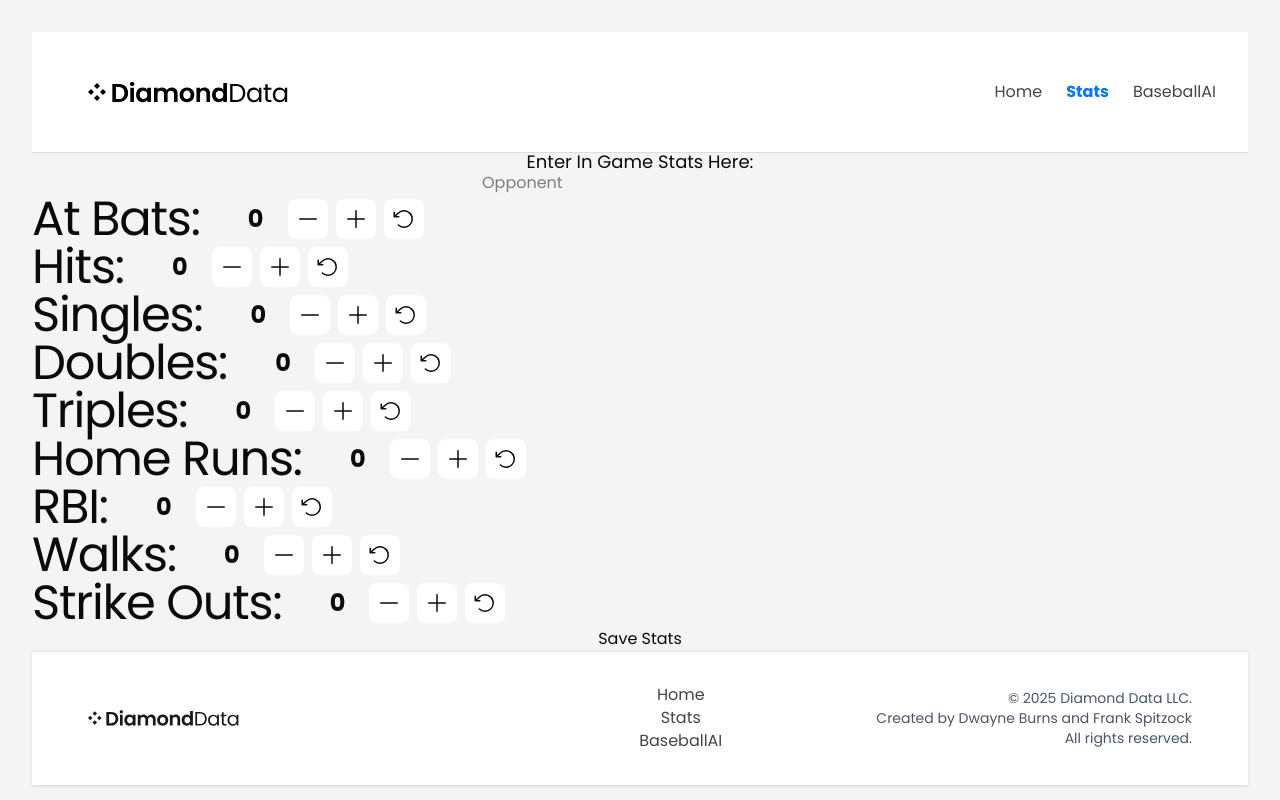
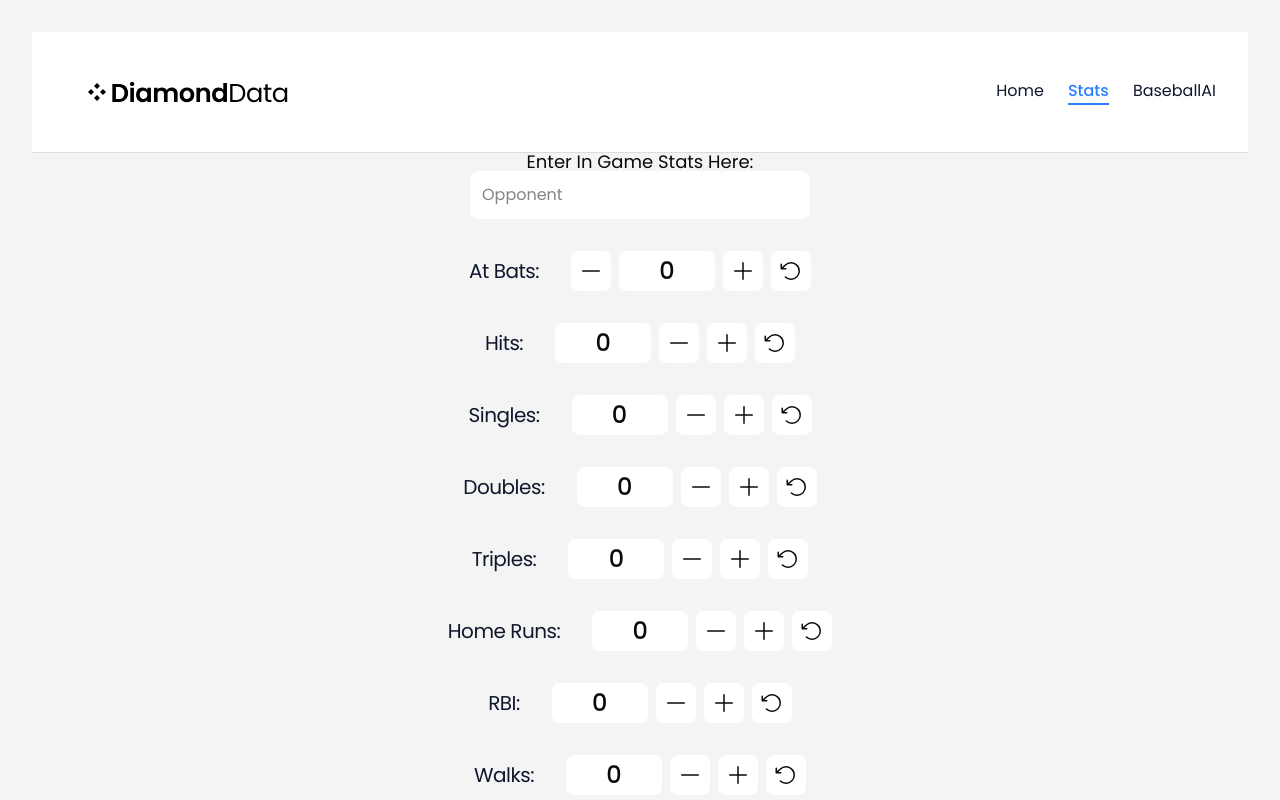
Before and after one commit to FSpitzock/Diamond_Data_Baseball_Stat_Tracker, a React (Vite) app: page /Stats in a window 1280 px wide. Shown: the top 800 px of the page. Built offline with nearby package versions, Linux system fonts and the light colour scheme; no server answers.

Commit message:
Edited field labels and setup initial container styling

```diff
--- a/src/App.css
+++ b/src/App.css
@@ -3,35 +3,76 @@
 
 @custom-variant dark (&:is(.dark *));
 
-/* Brand uses tailwind Blue and Neutral Colors */
+/* Brand uses tailwind Blue and Slate Colors */
 
 @theme {
   --font-sans: "Poppins", system-ui, Avenir, Helvetica, Arial, sans-serif;
 }
 
 @layer base {
-  h1 {
-    @apply text-lg leading-none;
+  h1 { @apply
+    text-lg
+    leading-none;
   }
-  h2 {
-    @apply text-5xl tracking-tight;
+  h2 { @apply
+    text-5xl
+    tracking-tight;
   }
-  h3 {
-    @apply text-xs text-blue-500;
+  h3 { @apply
+    text-xs
+    text-blue-500;
   }
-  h4 {
-    @apply text-xs text-slate-400 tracking-widest uppercase;
+  h4 { @apply
+    text-xs
+    text-slate-400
+    tracking-widest
+    uppercase;
+  }
+  input {@apply
+    p-3
+    rounded-md
+    bg-white
   }
 }
 
 @layer components {
-  .card {
-    @apply bg-white p-4 rounded-lg;
+  .card { @apply
+    bg-white
+    p-4
+    rounded-lg;
   }
-  .iconButton {
-    @apply bg-white p-2 rounded-md hover:bg-slate-200 transition-colors;
+  .iconButton { @apply
+    bg-white
+    rounded-md
+    p-2
+    hover:bg-slate-200
+    transition-colors;
+  }
+  .counter { @apply
+    flex
+    flex-col
+    gap-8
+    w-full
+    items-center
   }
 }
+
+.label { @apply
+  text-xl
+  text-slate-900
+}
+
+.statInput { @apply
+  text-2xl
+  font-medium
+  text-center
+  w-24
+  p-1
+  rounded-md
+  bg-white;
+}
+
+
 
 #root {
   max-width: 1280px;
@@ -122,20 +163,20 @@
   gap: 1.5rem;
 }
 
-.nav-link {
-  text-decoration: none;
-  font-size: 1rem;
-  color: #444;
-  transition: color 0.2s ease;
+.nav-link { @apply
+  text-slate-900
+  transition-colors;
 }
 
-.nav-link:hover {
-  color: #0077ff;
+.nav-link { @apply
+  hover:text-blue-100;
 }
 
-.nav-link.active {
-  color: #0077ff;
-  font-weight: bold;
+.nav-link.active { @apply
+  text-blue-500
+  font-medium
+  border-b-2
+  border-blue-500
 }
 
 /* --- FOOTER (Centered) --- */
@@ -155,8 +196,8 @@
 
   display: flex;
   flex-direction: column;
-  align-items: center;   /* ✅ center items horizontally */
-  text-align: center;    /* ✅ center the text */
+  align-items: center;
+  text-align: center;
   gap: 1rem;
 }
 
--- a/src/components/Forms/GameStatsForm.tsx
+++ b/src/components/Forms/GameStatsForm.tsx
@@ -86,11 +86,11 @@ const saveToLocalStorage = () => {
       </div>
       <div className="row-container flex row items-center gap-8">
         <div>
-          <h2>At Bats:</h2>
+          <h2 className="label">At Bats:</h2>
         </div>
-        <div className="flex row items-center gap-2">
-          <div className="text-2xl font-bold text-center w-12">{gameStats.atBats}</div>
+        <div className="flex items-center gap-2">
           <button className="iconButton" onClick={() => setGameStats({ ...gameStats, atBats: gameStats.atBats - 1 })}><MinusIcon size={24} /></button>
+          <span className="statInput">{gameStats.atBats}</span>
           <button className="iconButton" onClick={() => setGameStats({ ...gameStats, atBats: gameStats.atBats + 1 })}><PlusIcon size={24} /></button>
           <button className="iconButton" onClick={() => setGameStats({ ...gameStats, atBats: 0 })}><ArrowCounterClockwiseIcon size={24} /></button>
         </div>
@@ -98,10 +98,10 @@ const saveToLocalStorage = () => {
 
       <div className="row-container flex row items-center gap-8">
         <div>
-          <h2>Hits:</h2>
+          <h2 className="label">Hits:</h2>
         </div>
         <div className="flex row items-center gap-2">
-          <div className="text-2xl font-bold text-center w-12">{gameStats.hits}</div>
+          <div className="statInput">{gameStats.hits}</div>
           <button className="iconButton" onClick={() => setGameStats({ ...gameStats, hits: gameStats.hits - 1 })}><MinusIcon size={24} /></button>
           <button className="iconButton" onClick={() => setGameStats({ ...gameStats, hits: gameStats.hits + 1 })}><PlusIcon size={24} /></button>
           <button className="iconButton" onClick={() => setGameStats({ ...gameStats, hits: 0 })}><ArrowCounterClockwiseIcon size={24} /></button>
@@ -110,10 +110,10 @@ const saveToLocalStorage = () => {
 
       <div className="row-container flex row items-center gap-8">
         <div>
-          <h2>Singles:</h2>
+          <h2 className="label">Singles:</h2>
         </div>
         <div className="flex row items-center gap-2">
-          <div className="text-2xl font-bold text-center w-12">{gameStats.singles}</div>
+          <div className="statInput">{gameStats.singles}</div>
           <button className="iconButton" onClick={() => setGameStats({ ...gameStats, singles: gameStats.singles - 1 })}><MinusIcon size={24} /></button>
           <button className="iconButton" onClick={() => setGameStats({ ...gameStats, singles: gameStats.singles + 1 })}><PlusIcon size={24} /></button>
           <button className="iconButton" onClick={() => setGameStats({ ...gameStats, singles: 0 })}><ArrowCounterClockwiseIcon size={24} /></button>
@@ -122,10 +122,10 @@ const saveToLocalStorage = () => {
 
       <div className="row-container flex row items-center gap-8">
         <div>
-          <h2>Doubles:</h2>
+          <h2 className="label">Doubles:</h2>
         </div>
         <div className="flex row items-center gap-2">
-          <div className="text-2xl font-bold text-center w-12">{gameStats.doubles}</div>
+          <div className="statInput">{gameStats.doubles}</div>
           <button className="iconButton" onClick={() => setGameStats({ ...gameStats, doubles: gameStats.doubles - 1 })}><MinusIcon size={24} /></button>
           <button className="iconButton" onClick={() => setGameStats({ ...gameStats, doubles: gameStats.doubles + 1 })}><PlusIcon size={24} /></button>
           <button className="iconButton" onClick={() => setGameStats({ ...gameStats, doubles: 0 })}><ArrowCounterClockwiseIcon size={24} /></button>
@@ -134,10 +134,10 @@ const saveToLocalStorage = () => {
 
       <div className="row-container flex row items-center gap-8">
         <div>
-          <h2>Triples:</h2>
+          <h2 className="label">Triples:</h2>
         </div>
         <div className="flex row items-center gap-2">
-          <div className="text-2xl font-bold text-center w-12">{gameStats.triples}</div>
+          <div className="statInput">{gameStats.triples}</div>
           <button className="iconButton" onClick={() => setGameStats({ ...gameStats, triples: gameStats.triples - 1 })}><MinusIcon size={24} /></button>
           <button className="iconButton" onClick={() => setGameStats({ ...gameStats, triples: gameStats.triples + 1 })}><PlusIcon size={24} /></button>
           <button className="iconButton" onClick={() => setGameStats({ ...gameStats, triples: 0 })}><ArrowCounterClockwiseIcon size={24} /></button>
@@ -146,10 +146,10 @@ const saveToLocalStorage = () => {
 
       <div className="row-container flex row items-center gap-8">
         <div>
-          <h2>Home Runs:</h2>
+          <h2 className="label">Home Runs:</h2>
         </div>
         <div className="flex row items-center gap-2">
-          <div className="text-2xl font-bold text-center w-12">{gameStats.homeRuns}</div>
+          <div className="statInput">{gameStats.homeRuns}</div>
           <button className="iconButton" onClick={() => setGameStats({ ...gameStats, homeRuns: gameStats.homeRuns - 1 })}><MinusIcon size={24} /></button>
           <button className="iconButton" onClick={() => setGameStats({ ...gameStats, homeRuns: gameStats.homeRuns + 1 })}><PlusIcon size={24} /></button>
           <button className="iconButton" onClick={() => setGameStats({ ...gameStats, homeRuns: 0 })}><ArrowCounterClockwiseIcon size={24} /></button>
@@ -158,10 +158,10 @@ const saveToLocalStorage = () => {
 
       <div className="row-container flex row items-center gap-8">
         <div>
-          <h2>RBI:</h2>
+          <h2 className="label">RBI:</h2>
         </div>
         <div className="flex row items-center gap-2">
-          <div className="text-2xl font-bold text-center w-12">{gameStats.rbi}</div>
+          <div className="statInput">{gameStats.rbi}</div>
           <button className="iconButton" onClick={() => setGameStats({ ...gameStats, rbi: gameStats.rbi - 1 })}><MinusIcon size={24} /></button>
           <button className="iconButton" onClick={() => setGameStats({ ...gameStats, rbi: gameStats.rbi + 1 })}><PlusIcon size={24} /></button>
           <button className="iconButton" onClick={() => setGameStats({ ...gameStats, rbi: 0 })}><ArrowCounterClockwiseIcon size={24} /></button>
@@ -170,10 +170,10 @@ const saveToLocalStorage = () => {
 
       <div className="row-container flex row items-center gap-8">
         <div>
-          <h2>Walks:</h2>
+          <h2 className="label">Walks:</h2>
         </div>
         <div className="flex row items-center gap-2">
-          <div className="text-2xl font-bold text-center w-12">{gameStats.walks}</div>
+          <div className="statInput">{gameStats.walks}</div>
           <button className="iconButton" onClick={() => setGameStats({ ...gameStats, walks: gameStats.walks - 1 })}><MinusIcon size={24} /></button>
           <button className="iconButton" onClick={() => setGameStats({ ...gameStats, walks: gameStats.walks + 1 })}><PlusIcon size={24} /></button>
           <button className="iconButton" onClick={() => setGameStats({ ...gameStats, walks: 0 })}><ArrowCounterClockwiseIcon size={24} /></button>
@@ -182,10 +182,10 @@ const saveToLocalStorage = () => {
 
       <div className="row-container flex row items-center gap-8">
         <div>
-          <h2>Strike Outs:</h2>
+          <h2 className="label">Strike Outs:</h2>
         </div>
         <div className="flex row items-center gap-2">
-          <div className="text-2xl font-bold text-center w-12">{gameStats.strikeOuts}</div>
+          <div className="statInput">{gameStats.strikeOuts}</div>
           <button className="iconButton" onClick={() => setGameStats({ ...gameStats, strikeOuts: gameStats.strikeOuts - 1 })}><MinusIcon size={24} /></button>
           <button className="iconButton" onClick={() => setGameStats({ ...gameStats, strikeOuts: gameStats.strikeOuts + 1 })}><PlusIcon size={24} /></button>
           <button className="iconButton" onClick={() => setGameStats({ ...gameStats, strikeOuts: 0 })}><ArrowCounterClockwiseIcon size={24} /></button>
```
